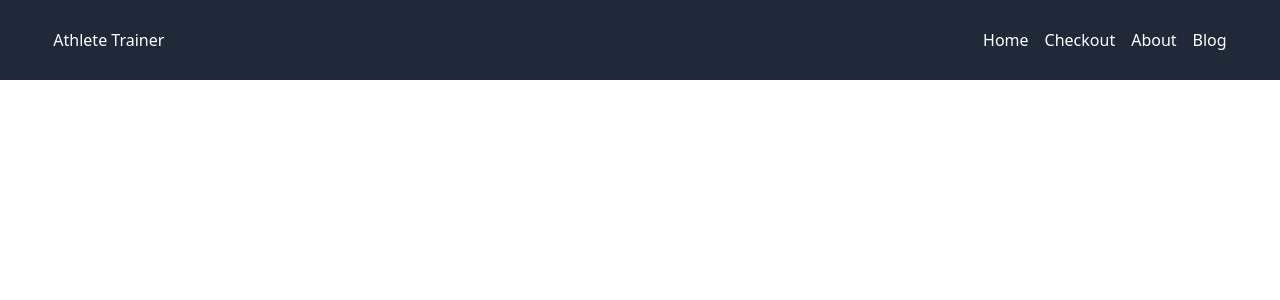
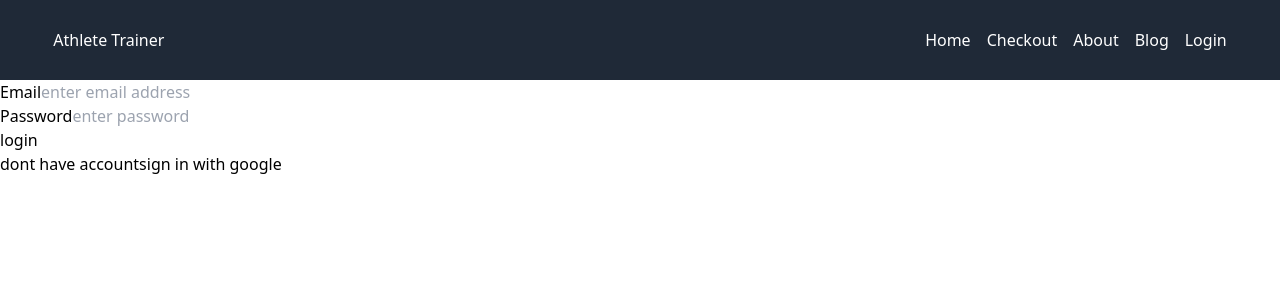
Before and after one commit to Jager0002/independent-service-provider, a React (Create React App) app: page /login in a window 1280 px wide. Shown: the top 300 px of the page. Built offline with nearby package versions, Linux system fonts and the light colour scheme; no server answers.

Commit message:
Sign in sign up work in progress

```diff
--- a/src/App.js
+++ b/src/App.js
@@ -5,17 +5,20 @@
 import CheckOut from "./pages/CheckOut/CheckOut";
 import Home from "./pages/Home/Home";
 import Header from "./pages/Shared/Header/Header";
-
+import Login from "./pages/Login/Login";
+import Register from "./pages/Register/Register";
 function App() {
   return (
     <div>
       <Header></Header>
       <Routes>
         <Route path="/" element={<Home></Home>}></Route>
-        <Route path="/Home" element={<Home></Home>}></Route>
-        <Route path="/CheckOut" element={<CheckOut></CheckOut>}></Route>
+        <Route path="/home" element={<Home></Home>}></Route>
+        <Route path="/checkOut" element={<CheckOut></CheckOut>}></Route>
         <Route path="/Blog" element={<Blog></Blog>}></Route>
-        <Route path="/About" element={<About></About>}></Route>
+        <Route path="/about" element={<About></About>}></Route>
+        <Route path="/login" element={<Login></Login>}></Route>
+        <Route path="/register" element={<Register></Register>}></Route>
       </Routes>
     </div>
   );
--- a/src/firebase/firebase.init.js
+++ b/src/firebase/firebase.init.js
@@ -1,6 +1,7 @@
 // Import the functions you need from the SDKs you need
 import { initializeApp } from "firebase/app";
 import { getAnalytics } from "firebase/analytics";
+import {getAuth} from 'firebase/auth'
 // TODO: Add SDKs for Firebase products that you want to use
 // https://firebase.google.com/docs/web/setup#available-libraries
 
@@ -19,3 +20,6 @@
 // Initialize Firebase
 const app = initializeApp(firebaseConfig);
 const analytics = getAnalytics(app);
+const auth = getAuth(app)
+
+export default auth
--- a/src/hooks/useFirebase.js
+++ b/src/hooks/useFirebase.js
@@ -1,10 +1,16 @@
+import auth from "../firebase/firebase.init";
+import {useSignInWithGoogle} from 'react-firebase-hooks/auth';
+
 const useFirebase = (arg) => {
+  const [signInWithGoogle, user, error] = useSignInWithGoogle(auth);
 
   const registerWithEmail = (arg) => {}
 
-  const signUpWithGoogle = (arg) => {}
+  const handleGoogleSignIn = () => {
+    signInWithGoogle()
+  }
 
-  return(registerWithEmail, signUpWithGoogle)
+  return {registerWithEmail, handleGoogleSignIn}
 }
 
 export default useFirebase
--- a/src/pages/Login/Login.js
+++ b/src/pages/Login/Login.js
@@ -0,0 +1,45 @@
+import React from "react";
+import { Link } from "react-router-dom";
+import useFirebase from "../../hooks/useFirebase";
+
+const Login = () => {
+  const {handleGoogleSignIn } = useFirebase();
+  const handleSubmit = (e) => {
+    e.preventDefault();
+  };
+  const handleEmail = (e) => {};
+
+  const handlePassword = (e) => {};
+
+  return (
+    <div>
+      <form onSubmit={handleSubmit}>
+        <div>
+          <label htmlFor="email">Email</label>
+          <input
+            type="email"
+            name="email"
+            id="email"
+            placeholder="enter email address"
+            onBlur={handleEmail}
+          />
+        </div>
+        <div>
+          <label htmlFor="password">Password</label>
+          <input
+            type="password"
+            name="password"
+            id="password"
+            placeholder="enter password"
+            onBlur={handlePassword}
+          />
+        </div>
+        <button type="submit">login</button>
+      </form>
+      <Link to='/register'>dont have account</Link>
+      <button onClick={handleGoogleSignIn}>sign in with google</button>
+    </div>
+  );
+};
+
+export default Login;
--- a/src/pages/Register/Register.js
+++ b/src/pages/Register/Register.js
@@ -2,7 +2,7 @@
 import useFirebase from "../../hooks/useFirebase";
 
 const Register = () => {
-  const { registerWithEmail, signUpWithGoogle } = useFirebase();
+  const { registerWithEmail, handleGoogleSignIn } = useFirebase();
 
   const handleSubmit = (e) => {
     e.preventDefault();
@@ -48,6 +48,7 @@
         </div>
         <button type="submit">register</button>
       </form>
+      <button onClick={handleGoogleSignIn}>sign in with google</button>
     </div>
   );
 };
--- a/src/pages/Shared/Header/Header.js
+++ b/src/pages/Shared/Header/Header.js
@@ -1,7 +1,13 @@
-import React from "react";
-import { Link } from "react-router-dom";
+import React, { useState } from "react";
+import { Link, useNavigate } from "react-router-dom";
+import { useAuthState } from "react-firebase-hooks/auth";
+import { signOut } from "firebase/auth";
+import auth from "../../../firebase/firebase.init";
 
 const Header = () => {
+  // const [exist, setExist] = useState(false);
+  const [user, loading, error] = useAuthState(auth);
+  const navigate = useNavigate();
   return (
     <div className="bg-gray-800 text-white sticky top-0">
       <div className="items-center w-11/12 mx-auto h-20 font-thin flex justify-between">
@@ -12,9 +18,21 @@
         </div>
         <div className="flex gap-x-4">
           <Link to="/">Home</Link>
-          <Link to="/CheckOut">Checkout</Link>
-          <Link to="/About">About</Link>
-          <Link to="/Blog">Blog</Link>
+          <Link to="/checkOut">Checkout</Link>
+          <Link to="/about">About</Link>
+          <Link to="/blog">Blog</Link>
+          {user ? (
+            <button
+              onClick={() => {
+                signOut(auth);
+                navigate("/login");
+              }}
+            >
+              signout
+            </button>
+          ) : (
+            <Link to="/login">Login</Link>
+          )}
         </div>
       </div>
     </div>
```
